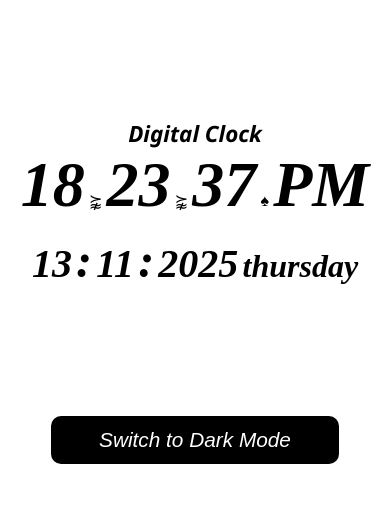
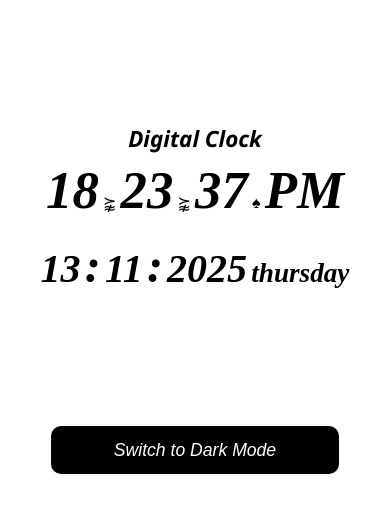
Before and after one commit to AbdelrahmanisMe/clockjs, a plain HTML site: page index.html in a window 390 px wide. Shown: the top 512 px of the page. Drawn offline with Linux system fonts and the light colour scheme.

Commit message:
updatesizeMobile

```diff
--- a/index.html
+++ b/index.html
@@ -24,7 +24,7 @@
             <span class="month"></span>
             <span style="font-size: 3rem;" >:</span>
             <span class="years"></span>
-            <span class="sunday" style="font-size:2rem;"></span>
+            <span class="sunday" style="font-size:1.7rem;"></span>
         </div>
     </div>
     <button  id="btn" class="button">Switch to Dark Mode</button>
--- a/style.css
+++ b/style.css
@@ -19,6 +19,7 @@ body.dark{
 }
 .clock{
     display: flex;
+    padding: 5px;
     flex-direction: column;
     justify-content: space-between;
     margin: 1rem;
@@ -30,7 +31,7 @@ body.dark{
     margin-top: -2.2rem;
 }
 .clock span{
-    font-size: 4rem;
+    font-size: 3.3rem;
     font-weight: bolder;
     font-style: italic;
     font-family: serif;
@@ -48,7 +49,7 @@ body.dark{
     padding: 10px 20px;
     border: none;
     border-radius: 10px;
-    font-size: 1.3rem;
+    font-size: 1.1rem;
     cursor: pointer;
     font-style: italic;
     margin-top: 7rem;
```
